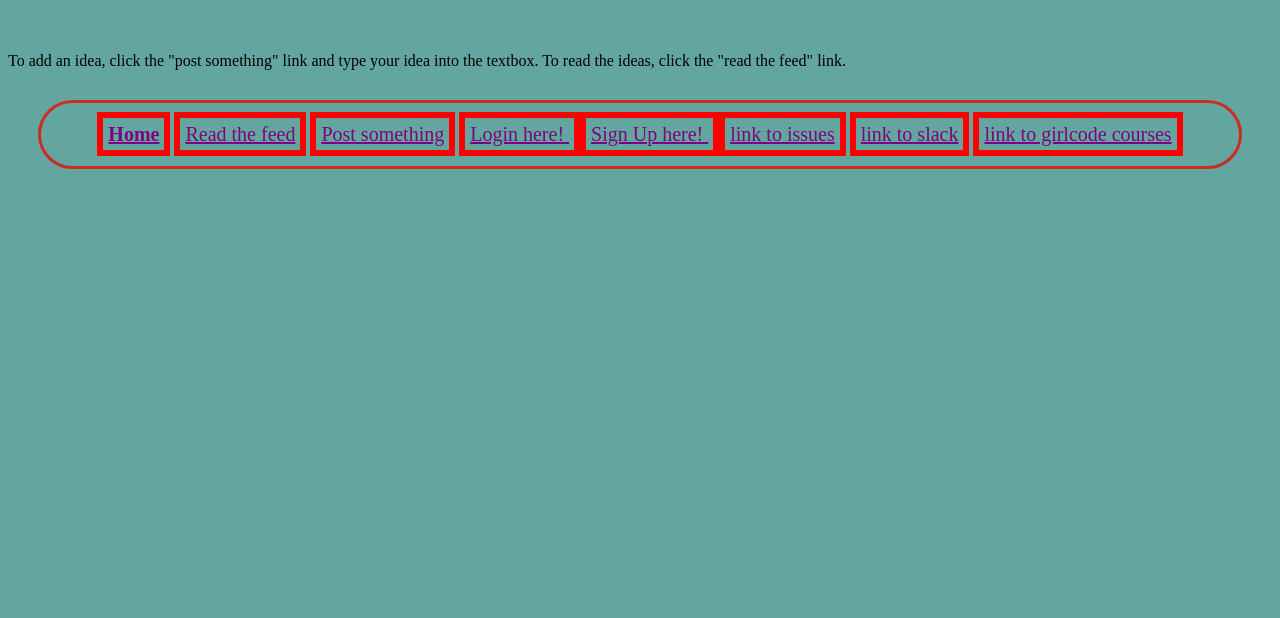
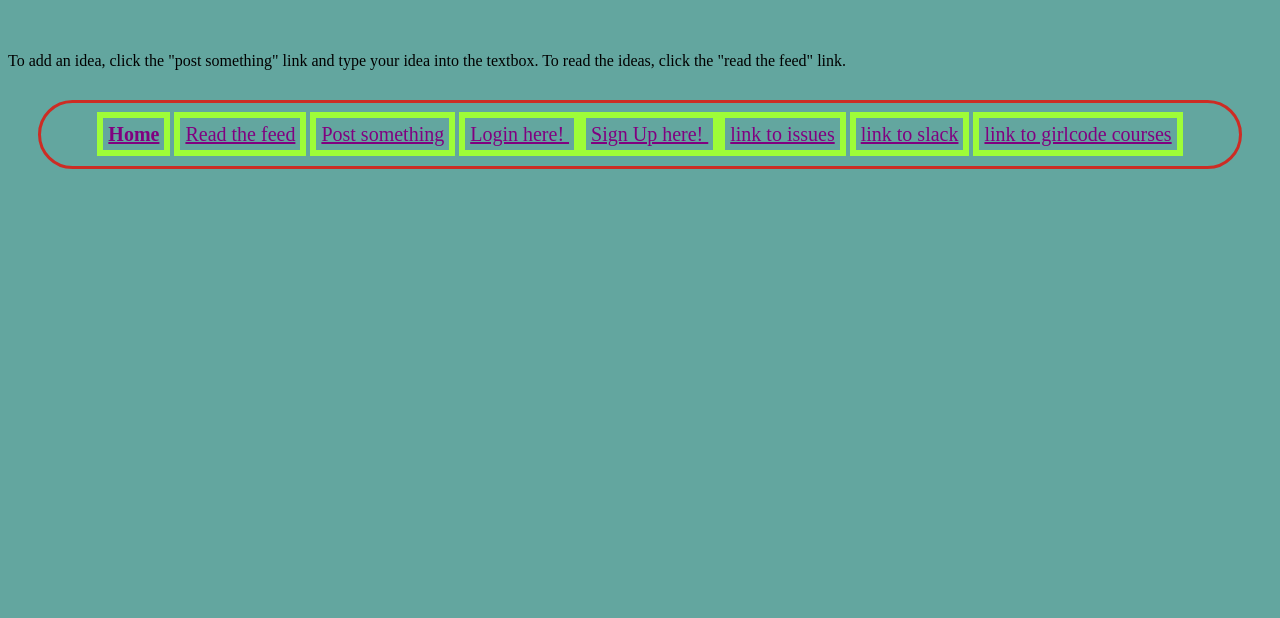
Before and after one commit to girlcodeakl/2015-term3, a plain HTML site: page public/index.html in a window 1280 px wide. Shown: the part 182-800 px from the top of the page. Drawn offline with Linux system fonts and the light colour scheme.

Commit message:
box colour

```diff
--- a/public/css/style.css
+++ b/public/css/style.css
@@ -20,7 +20,7 @@ a {
   color: purple;
   font-weight: normal;
   font-size: 20px;
-  border: 6px solid red;
+  border: 6px solid #9EFD38;
   padding: 5px;
 }
 
```
